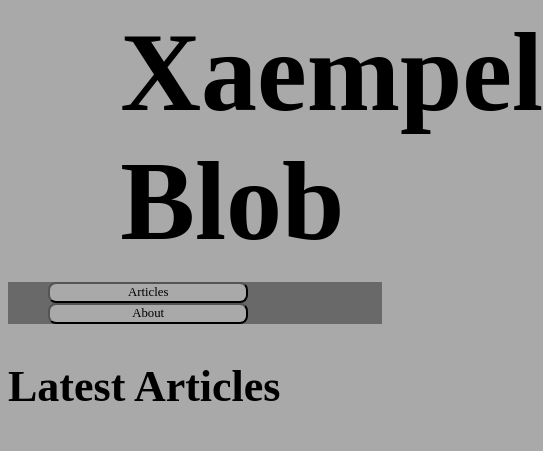
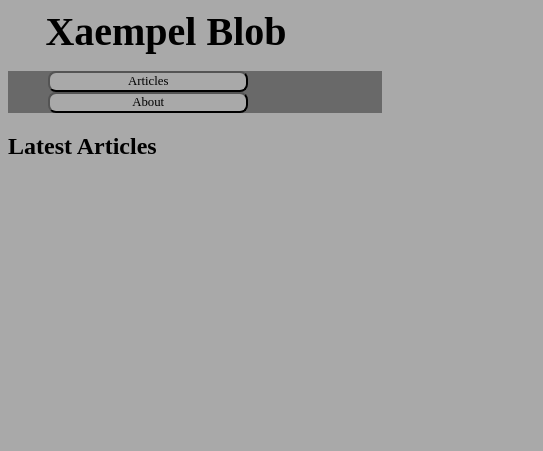
Before and after one commit to Xaempel/xaempel.github.io, a plain HTML site: page index.html in a window 390 px wide. Shown: the whole page, 543 px wide, since content can reach past the window. Drawn offline with Linux system fonts and the light colour scheme.

Commit message:
<Feature> -- Improved scalability on the home page

```diff
--- a/src/style/MainSiteStyle.css
+++ b/src/style/MainSiteStyle.css
@@ -14,3 +14,18 @@ body {
 .LatestArticlesHeader{
   font-size: 275%;
 }
+
+@media screen and (max-width: 780px) {
+  .BlogTitle{
+    font-size: 250%;
+    margin: 0 10%;
+  }
+
+  .UpMenuButton{
+    background-color: dimgrey;
+  }
+
+  .LatestArticlesHeader{
+    font-size: 150%;
+  }
+}
```
